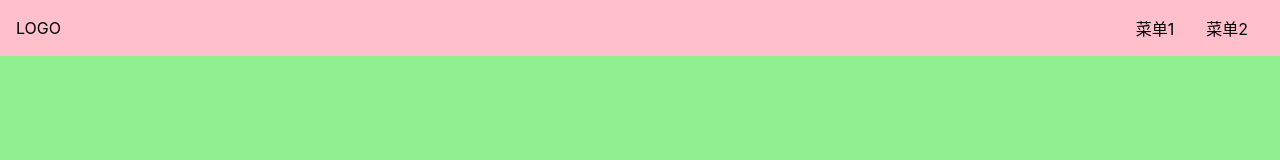
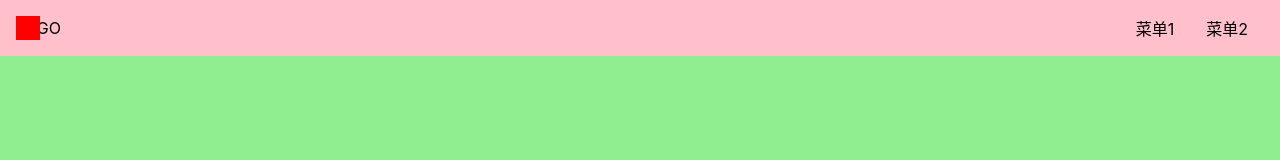
Before and after one commit to linkzhangithub/link-ui-1, a Vue app: page /#/ in a window 1280 px wide. Shown: the top 160 px of the page. Built offline with nearby package versions, Linux system fonts and the light colour scheme.

Commit message:
添加 toggleAside

```diff
--- a/src/components/Topnav.vue
+++ b/src/components/Topnav.vue
@@ -41,6 +41,16 @@ export default {
       margin: 0 1em;
     }
   }
+  > .toggleAside {
+    display: inline-block;
+    width: 24px;
+    height: 24px;
+    background: red;
+    position: absolute;
+    left: 16px;
+    top: 50%;
+    transform: translateY(-50%);
+  }
   @media (max-width: 500px) {
     > .menu {
       display: none;
```
